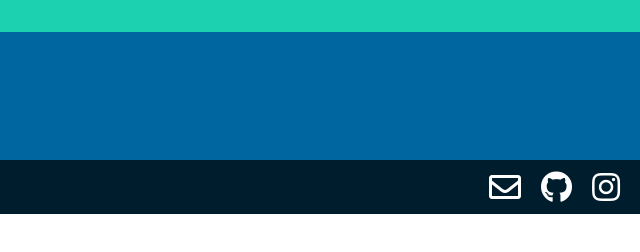
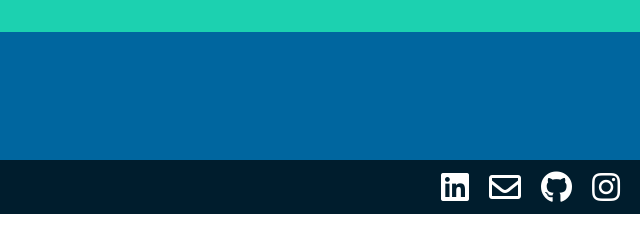
Before and after one commit to Hernan-Diaz/Portfolio-Front-End, a plain HTML site: page index.html in a window 1280 px wide. Shown: the top 252 px of the page, 640-1280 px from the left. Drawn offline with Linux system fonts and the light colour scheme.

Commit message:
LinkedIn added

```diff
--- a/index.html
+++ b/index.html
@@ -18,6 +18,8 @@
         </section>
 
             <ul id="lista_header">
+
+                <a href="https://www.linkedin.com/in/hern%C3%A1n-d%C3%ADaz-aa221a37/" target="_blank" class= "personalData"><i class="fab fa-linkedin fa-2x"></i></a>
 
                 <a href="mailto:diazh@live.com.ar" target="_blank" class= "personalData"><i class="far fa-envelope fa-2x"></i></a>
 
```
